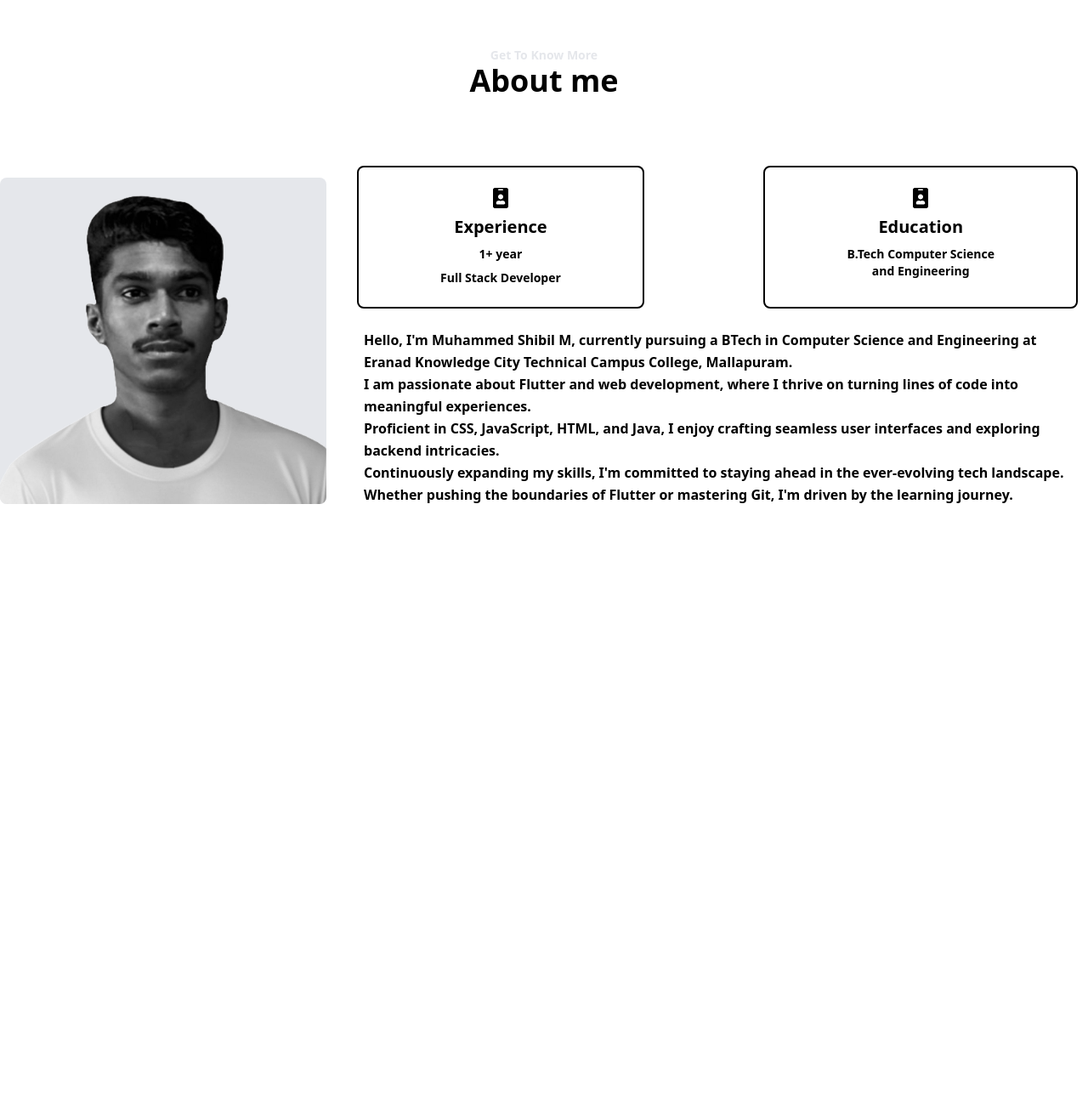
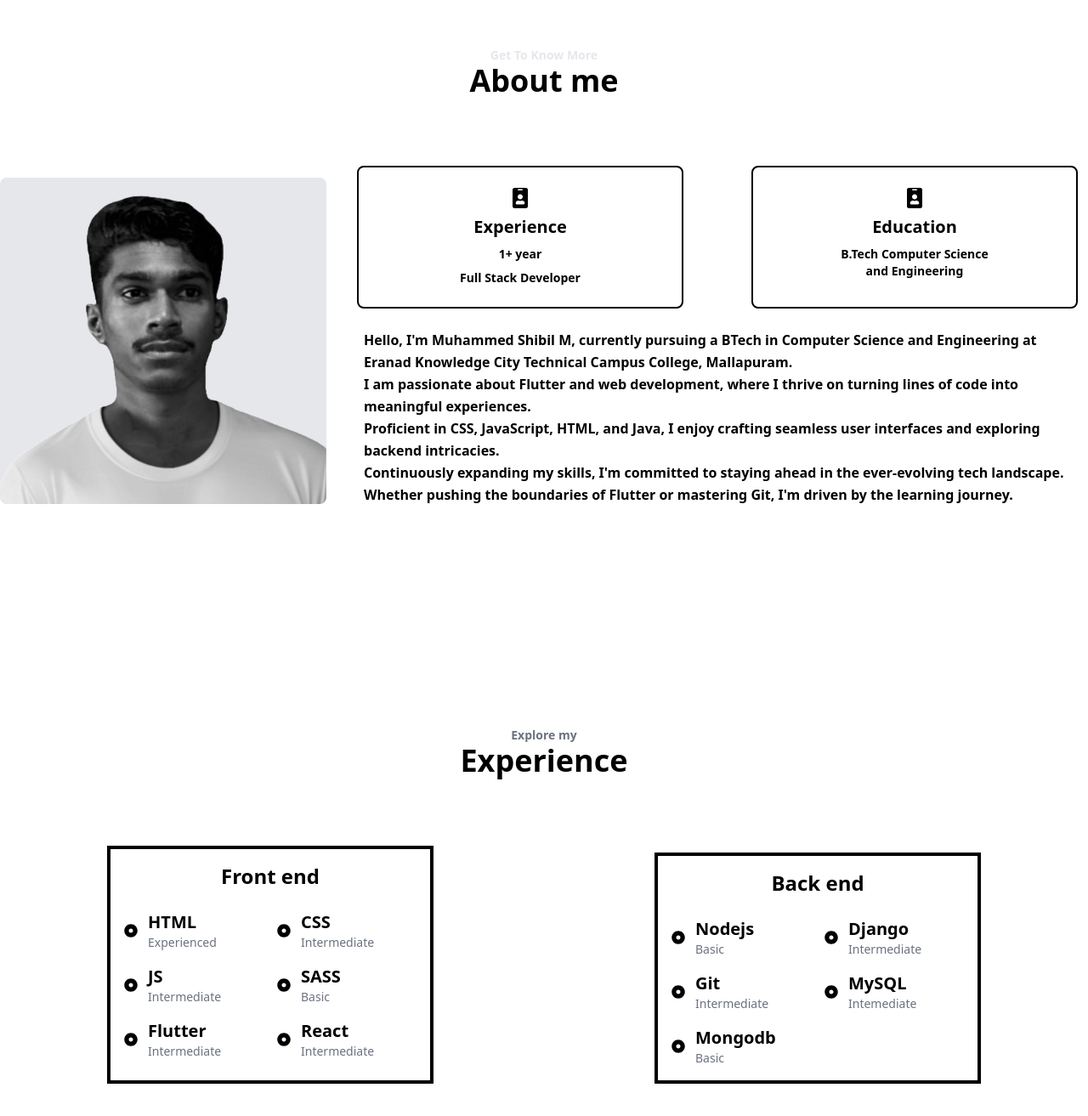
Before and after one commit to MuhammedShibilM/portfolio, a React (Vite) app: page / in a window 1280 px wide. Shown: the part 825-2138 px from the top of the page at 85% size. Before the commit the page ends 1600 px from the top, so only its background shows below. Built offline with nearby package versions, Linux system fonts and the light colour scheme.

Commit message:
Added Experience session

```diff
--- a/src/App.jsx
+++ b/src/App.jsx
@@ -1,4 +1,5 @@
 import About from "./components/About";
+import Experience from "./components/Experience";
 import Home from "./components/Home";
 import Navbar from "./components/Navbar";
 
@@ -8,6 +9,7 @@ const App = () => {
   <Navbar/>
   <Home/>
   <About/>
+  <Experience/>
   </>
   );
 }
--- a/src/components/About.jsx
+++ b/src/components/About.jsx
@@ -2,7 +2,7 @@ import { FaIdBadge } from 'react-icons/fa';
 import photo from '../assets/profile.svg';
 const About=()=>{
     return(
-       <section id="about" className="h-screen w-full container">
+       <section id="about" className="h-screen w-full ">
             <div className="text-center p-20 ">
                 <h1 className="font-semibold text-gray-200 text-sm">Get To Know More</h1>
                 <h1 className="text-4xl font-bold">About me</h1>
@@ -15,15 +15,15 @@ const About=()=>{
                 </div>
                 </div>
                 {/* Datas */}
-                <div className='flex flex-col space-y-3 space-x-2 mx-auto'>
-                    <div className='md:flex justify-between space-y-3 md:space-y-0 px-3'>
-                        <div className='border-2  border-black py-6 md:px-24  rounded-lg flex flex-col items-center space-y-2'>
+                <div className='flex flex-col items-center md:items-stretch     space-y-3 space-x-2 mx-auto'>
+                    <div className='md:flex justify-between  space-y-3 md:space-y-0  px-3'>
+                        <div className='border-2  border-black py-6 md:px-24  rounded-lg flex flex-col items-center space-y-2 min-w-96'>
                             <FaIdBadge size={24}/>
                             <h1 className='text-xl  font-bold'>Experience</h1>
                             <p className='font-semibold text-sm'>1+ year</p>
                             <p className='font-semibold text-sm'>Full Stack Developer</p>
                         </div>
-                        <div className='border-2  border-black py-6 md:px-24 rounded-lg flex flex-col items-center space-y-2'>
+                        <div className='border-2  border-black py-6 md:px-24 rounded-lg flex flex-col items-center space-y-2 min-w-96'>
                             <FaIdBadge size={24}/>
                             <h1 className='text-xl  font-bold'>Education</h1>
                             <p className='font-semibold text-sm text-center'>B.Tech Computer Science <br />and Engineering</p>
--- /dev/null
+++ b/src/components/Experience.jsx
@@ -0,0 +1,61 @@
+import { FaDotCircle } from "react-icons/fa";
+
+const frotend = [
+    { skill: "HTML", level: "Experienced" },
+    { skill: "CSS", level: "Intermediate" },
+    { skill: "JS", level: "Intermediate" },
+    { skill: "SASS", level: "Basic" },
+    { skill: "Flutter", level: "Intermediate" },
+    { skill: "React", level: "Intermediate" },
+];
+
+const backend=[
+    { skill: "Nodejs", level: "Basic" },
+    { skill: "Django", level: "Intermediate" },
+    { skill: "Git", level: "Intermediate" },
+    { skill: "MySQL", level: "Intemediate" },
+    { skill: "Mongodb", level: "Basic" },
+]
+
+const Experience = () => {
+    return (
+        <section className="h-screen w-full mt-24 md:mt-0">
+            <div className="text-center p-20">
+                <h1 className="font-semibold text-gray-500 text-sm">Explore my</h1>
+                <h1 className="text-4xl font-bold">Experience</h1>
+            </div>
+            <div className="md:flex justify-around space-x-2 space-y-2 ">
+                <div className="border-4 border-black min-w-96  p-4 ">
+                    <h1 className="text-2xl font-bold text-center mb-6">Front end</h1>
+                    <div className="grid grid-cols-2 grid-rows-3 gap-4">
+                        {frotend.map((e) => (
+                            <div key={e.skill} className="flex items-center">
+                                <FaDotCircle className="mr-3" />
+                                <div className="text-left">
+                                    <h1 className="text-xl font-bold">{e.skill}</h1>
+                                    <p className="text-gray-500 text-sm">{e.level}</p>
+                                </div>
+                            </div>
+                        ))}
+                    </div>
+                </div>
+                <div className="border-4 border-black min-w-96 p-4">
+                    <h1 className="text-2xl font-bold text-center mb-6">Back end</h1>
+                    <div className="grid grid-cols-2 grid-rows-3 gap-4">
+                        {backend.map((e) => (
+                            <div key={e.skill} className="flex items-center">
+                                <FaDotCircle className="mr-3" />
+                                <div className="text-left">
+                                    <h1 className="text-xl font-bold">{e.skill}</h1>
+                                    <p className="text-gray-500 text-sm">{e.level}</p>
+                                </div>
+                            </div>
+                        ))}
+                    </div>
+                </div>
+            </div>
+        </section>
+    );
+};
+
+export default Experience;
--- a/src/components/Navbar.jsx
+++ b/src/components/Navbar.jsx
@@ -51,7 +51,7 @@ const Navbar = () => {
             {toggle && (
                 <ul className="flex flex-col justify-center items-center fixed top-0 left-0 h-screen w-full bg-white text-black">
                     {links.map((item) => (
-                        <li key={item.id} className="cursor-pointer py-4 capitalize text-2xl hover:bg-gray-200 hover:border-b-2 hover:border-gray-200">
+                        <li key={item.id} className="cursor-pointer py-4 capitalize text-2xl hover:text-gray-200 ">
                             <a href={item.href} onClick={(e) => handleClick(e, item.href)}>{item.name}</a>
                         </li>
                     ))}
```
